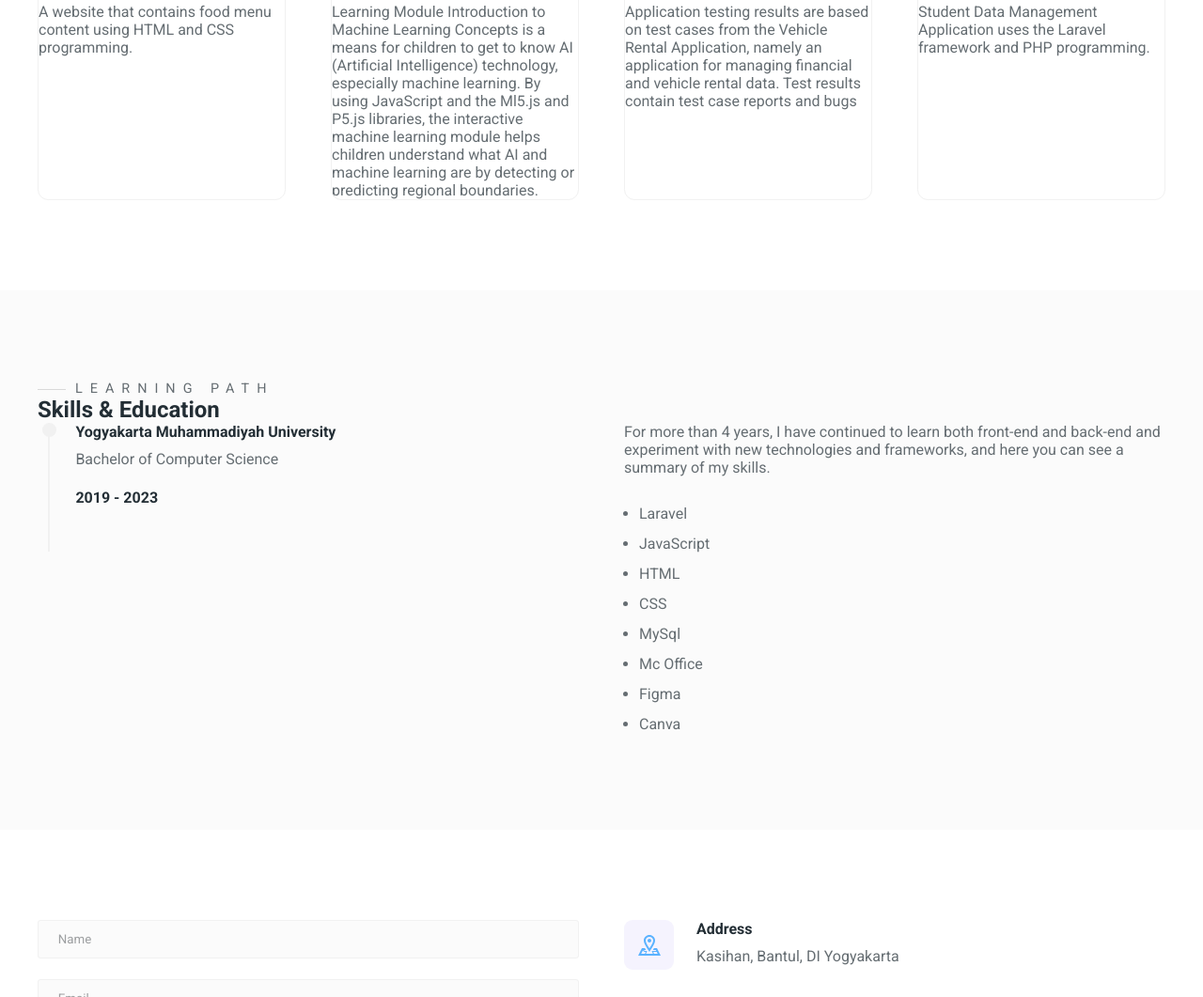
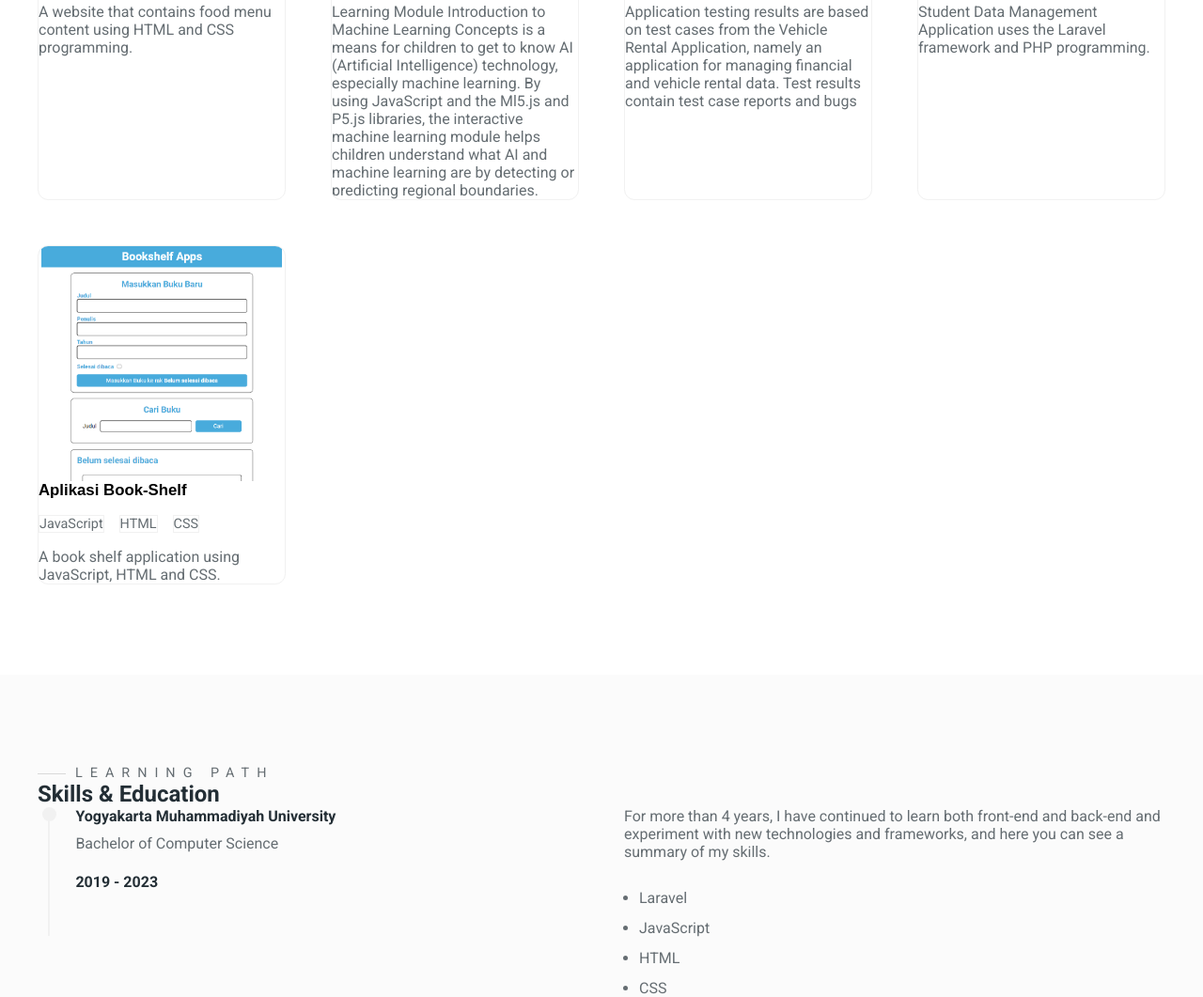
Before and after one commit to LaelaWulida/PortfolioLaela, a plain HTML site: page index.html in a window 1280 px wide. Shown: the part 2012-3073 px from the top of the page at 94% size. Drawn offline with Linux system fonts and the light colour scheme.

Commit message:
bookshelf

```diff
--- a/index.html
+++ b/index.html
@@ -221,6 +221,30 @@
                             </p>
                         </div>
                     </div>
+
+                    <!-- portfolio 5 -->
+                    <div class="portfolio">
+                        <div class="portfolio-cover">
+                            <img src="./images/portfolios/Bookshelf.PNG" alt="Portfolio 5">
+                        </div>
+
+                        <div class="portfolio-info">
+                            <div class="portfolios-title">
+                                <a href="https://book-shelf-punyakunih.vercel.app/" class="portfolio-link">
+                                    <button class="btn">Aplikasi Book-Shelf</button></a>
+                            </div>
+
+                            <div class="portfolio-tags">
+                                <div>JavaScript</div>
+                                <div>HTML</div>
+                                <div>CSS</div>
+                            </div>
+
+                            <p>
+                                A book shelf application using JavaScript, HTML and CSS.
+                            </p>
+                        </div>
+                    </div>
                 </div>
             </div>
         </section>
```
Also changed, not shown: images/portfolios/Bookshelf.PNG (added).
